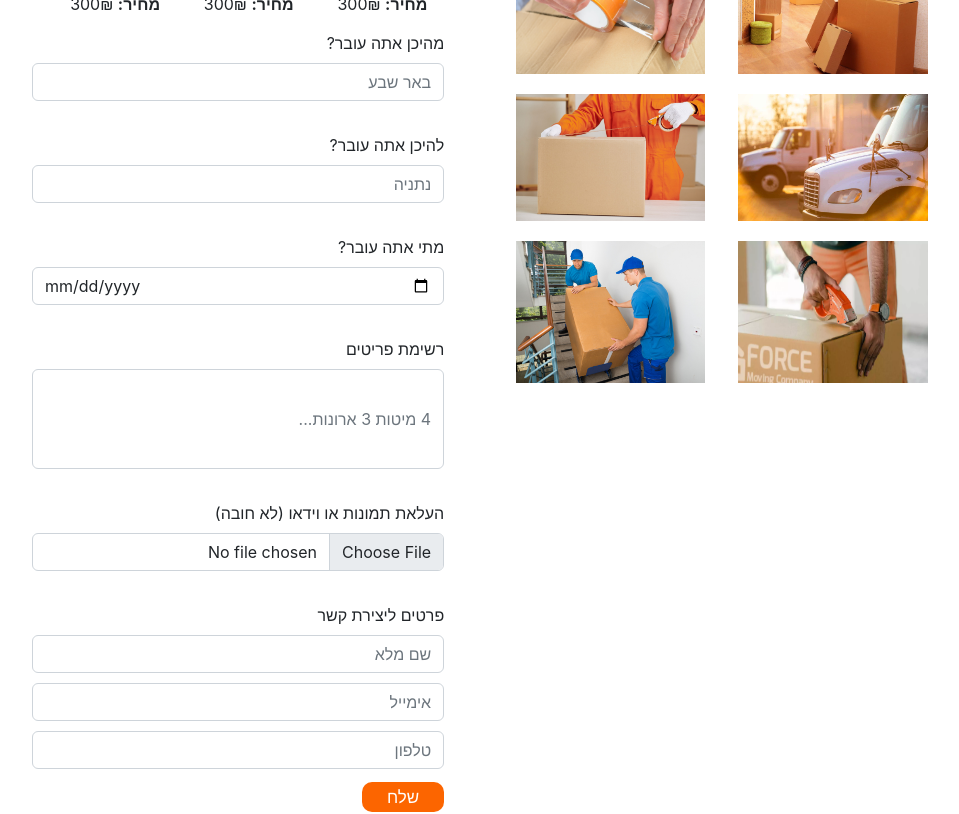
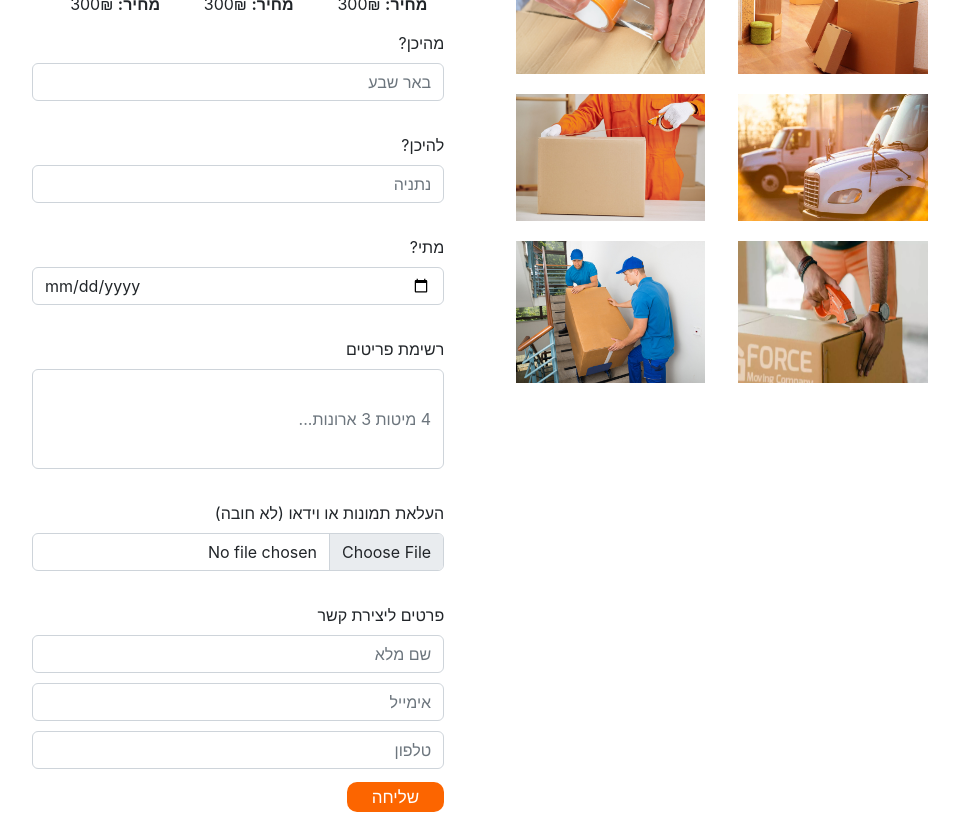
Before and after one commit to binyaalex/moving, a React (Create React App) app: page /transportfewitems in a window 1280 px wide. Shown: the part 1080-1894 px from the top of the page, without its empty margins (160-1119 px from the left). Built offline with nearby package versions, Linux system fonts and the light colour scheme; a web font is replaced by a local one.

Commit message:
making transport few items page

```diff
--- a/src/components/transportFewItems/TransportFewItems.js
+++ b/src/components/transportFewItems/TransportFewItems.js
@@ -136,21 +136,21 @@ const TransportFewItems = () => {
                 <Form className="formBox">
                     <Row className="mb-3 row">
                         <Form.Group as={Col} className="mb-3" controlId="formBasicFrom">
-                            <Form.Label>מהיכן אתה עובר?</Form.Label>
+                            <Form.Label>מהיכן?</Form.Label>
                             <Form.Control type="text" placeholder="באר שבע" />
                         </Form.Group>
                     </Row>
 
                     <Row className="mb-3 row">
                         <Form.Group as={Col} className="mb-3" controlId="formBasicDestination">
-                            <Form.Label>להיכן אתה עובר?</Form.Label>
+                            <Form.Label>להיכן?</Form.Label>
                             <Form.Control type="text" placeholder="נתניה" />
                         </Form.Group>
                     </Row>
 
                     <Row className="mb-3 row">
                         <Form.Group as={Col} className="mb-3" controlId="formBasicDate">
-                            <Form.Label>מתי אתה עובר?</Form.Label>
+                            <Form.Label>מתי?</Form.Label>
                             <Form.Control type="date" placeholder="" />
                         </Form.Group>
                     </Row>
@@ -186,7 +186,7 @@ const TransportFewItems = () => {
 
                     <div className="contact-btnDiv row">
                         <MainBtn
-                            text='שלח'
+                            text='שליחה'
                             link='#'
                             style={{ padding: '5px 25px' }}
                         />
```
